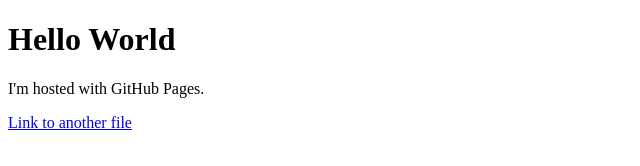
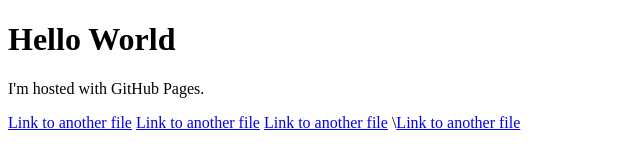
Before and after one commit to leonchanyc/nosleep3, a plain HTML site: page index.html in a window 1280 px wide. Shown: the whole page, without its empty margins (0-640 px from the left). Drawn offline with Linux system fonts and the light colour scheme.

Commit message:
Update index.html

```diff
--- a/index.html
+++ b/index.html
@@ -4,5 +4,8 @@
 <h1>Hello World</h1>
 <p>I'm hosted with GitHub Pages.</p>
 <a href="shiLAPSCharacterAnalyzer/">Link to another file</a>
+  <a href="/shiLAPSCharacterAnalyzer/">Link to another file</a>
+  <a href="../shiLAPSCharacterAnalyzer/">Link to another file</a>
+  \<a href="./shiLAPSCharacterAnalyzer/">Link to another file</a>
 </body>
 </html>
```
